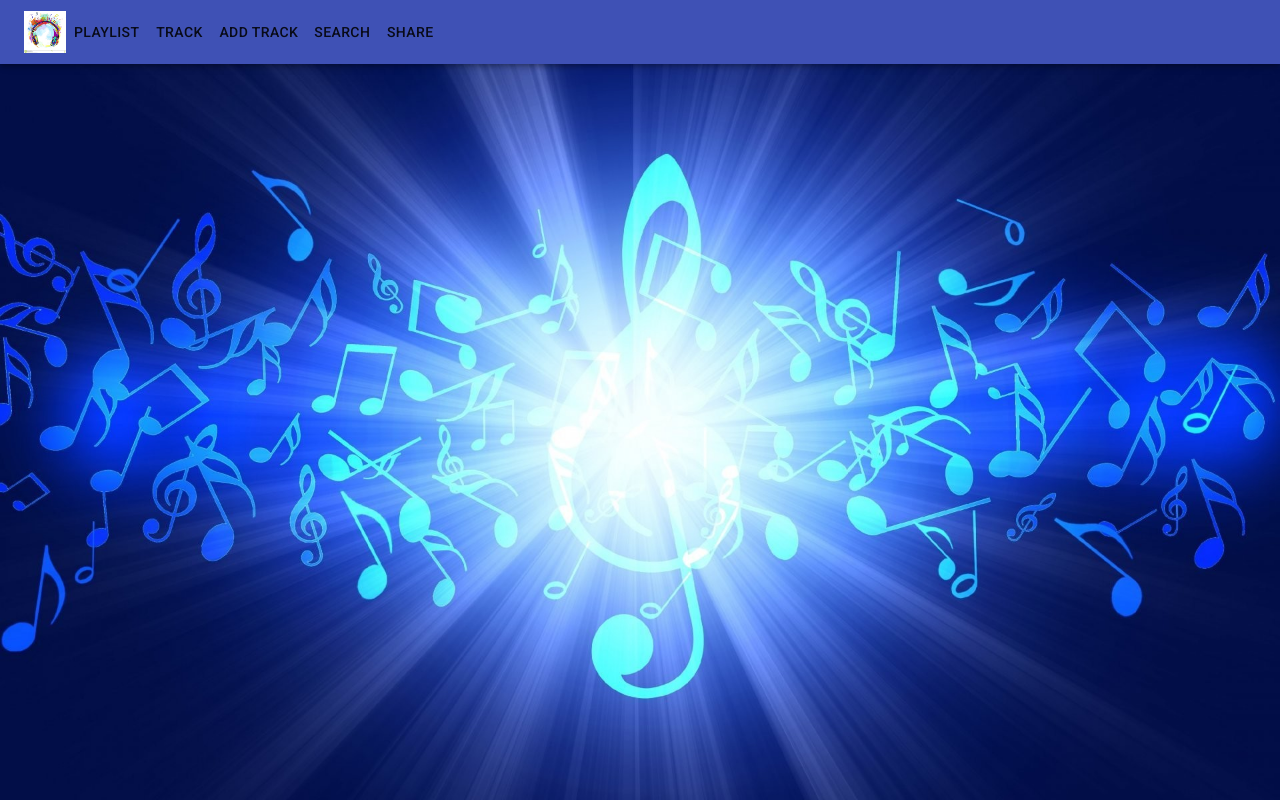
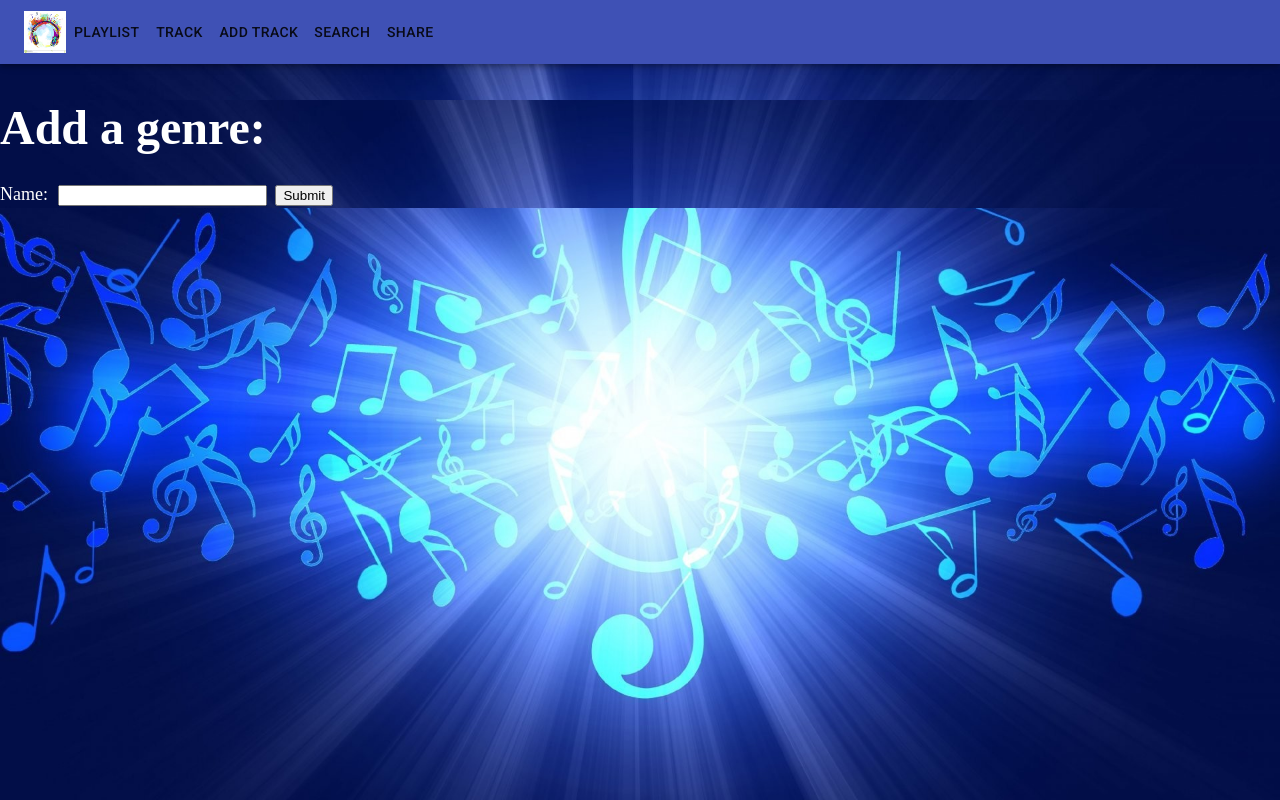
Before and after one commit to LaunchCodeLiftoffProjects/music-inventory-app, a React (Create React App) app in the folder frontend/: page /addGenre in a window 1280 px wide. Built offline with nearby package versions, Linux system fonts and the light colour scheme.

Commit message:
added addGenre Page and Link in addTrack

```diff
--- a/frontend/src/Router.jsx
+++ b/frontend/src/Router.jsx
@@ -6,6 +6,7 @@ import Playlist from "./pages/page1";
 import Track from "./pages/page2";
 import Search from "./pages/page3";
 import Share from "./pages/page4";
+import AddGenre from "./pages/addGenre";
 
 import Layout from "./Layout";
 
@@ -19,6 +20,7 @@ export const Routes = () => {
           <Route path="/addTrack" exact component={AddTrack} />
           <Route path="/page3" exact component={Search} />
           <Route path="/page4" exact component={Share} />
+          <Route path="/addGenre" exact component={AddGenre} />
         </div>
       </Layout>
     </Router>
--- /dev/null
+++ b/frontend/src/pages/addGenre.jsx
@@ -0,0 +1,47 @@
+import React from "react";
+import { makeStyles } from "@material-ui/core/styles";
+
+const useStyles = makeStyles(theme => ({
+  button: {
+    margin: theme.spacing(1)
+  },
+  input: {
+    display: "none"
+  },
+  formControl: {
+    margin: theme.spacing(1),
+    minWidth: 120
+  }
+}));
+
+export default function ContainedButtons() {
+  const classes = useStyles();
+
+  return (
+    <body>
+      <p>
+        <b>
+          <font color="white" face="Bahnschrift SemiBold" size="8">
+            Add a genre:
+          </font>
+        </b>
+      </p>
+      <p>
+        <font color="white" face="Bahnschrift SemiBold" size="4">
+          Name:{" "}
+        </font>
+        <font face="Bahnschrift SemiBold" size="5">
+          &nbsp;
+          <input type="text" name="T1" size="23" />
+        </font>
+        <font face="Bahnschrift SemiBold" size="5"></font>
+        <font size="6" face="Bahnschrift Light SemiCondensed">
+          &nbsp;
+        </font>
+        <font face="Bahnschrift Light SemiCondensed" size="5">
+          <input type="submit" value="Submit" name="B1" />
+        </font>
+      </p>
+    </body>
+  );
+}
--- a/frontend/src/pages/addTrack.jsx
+++ b/frontend/src/pages/addTrack.jsx
@@ -68,6 +68,10 @@ export default function ContainedButtons() {
           <option value="Jazz">Jazz</option>
         </select>
         <br />
+        <a size="2" href="/addGenre">
+          Click here to add a Genre
+        </a>
+        <br />
         <br />
         File Type
         <br />
--- a/frontend/src/pages/page1.jsx
+++ b/frontend/src/pages/page1.jsx
@@ -1,13 +1,8 @@
 import React from "react";
 
-export default class Playlist extends React.Component {
+export default class Track extends React.Component {
   //Write HTML inside render function
   render() {
-   return(
-     <div>
-       <div>Playlist</div>
-           </div>
-   );
-
+    return <div>Track</div>;
   }
 }
```
